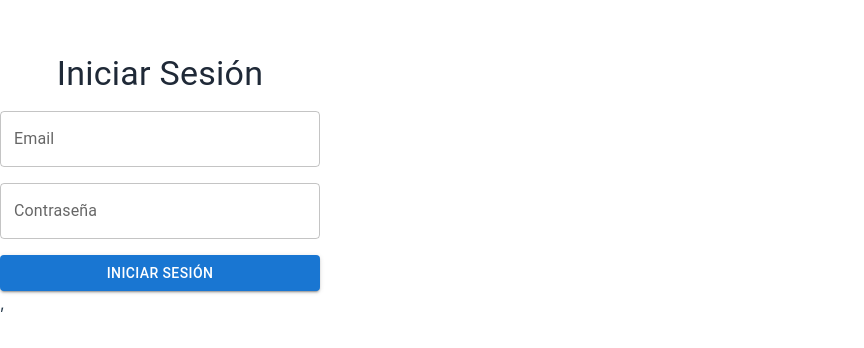
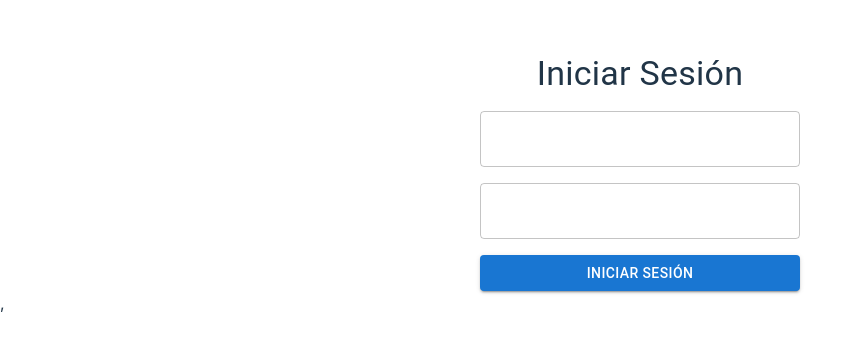
Before and after one commit to vogelnahuel/chess-front, a React (Vite) app: page /login in a window 1280 px wide. Shown: the part 216-564 px from the top of the page, without its empty margins (0-864 px from the left). Built offline with nearby package versions, Linux system fonts and the light colour scheme.

Commit message:
diseñando login

```diff
--- a/src/index.css
+++ b/src/index.css
@@ -32,6 +32,7 @@ body {
   place-items: center;
   min-width: 320px;
   min-height: 100vh;
+  width: 100vw;
 }
 
 h1 {
--- a/src/pages/Login/Login.tsx
+++ b/src/pages/Login/Login.tsx
@@ -15,7 +15,9 @@ export const Login: React.FC<LoginFormProps> = ({ onSubmit, isSubmitting }) => {
   });
 
   return (
-    <>
+
+    <div style={{ width: '100vw', display: 'flex', alignItems: 'center', justifyContent: 'center' }}>
+
     <Formik
       initialValues={{ email: '', password: '' }}
       validationSchema={validationSchema}
@@ -23,7 +25,7 @@ export const Login: React.FC<LoginFormProps> = ({ onSubmit, isSubmitting }) => {
     >
       {({ handleSubmit, handleChange, values, errors, touched }) => (
         <Form onSubmit={handleSubmit} className="flex flex-col items-center space-y-4">
-          <Typography variant="h4" className="text-gray-800">
+          <Typography variant="h4" className="text-white-800">
             Iniciar Sesión
           </Typography>
           <Box className="w-80">
@@ -35,6 +37,21 @@ export const Login: React.FC<LoginFormProps> = ({ onSubmit, isSubmitting }) => {
               error={touched.email && Boolean(errors.email)}
               helperText={touched.email && errors.email}
               fullWidth
+              InputProps={{
+                sx: {
+                  color: 'white', // Color del texto
+                },
+              }}
+              InputLabelProps={{
+                sx: {
+                  color: 'white', // Color del label
+                },
+              }}
+              FormHelperTextProps={{
+                sx: {
+                  color: 'white', // Color del texto de ayuda
+                },
+              }}
             />
           </Box>
           <Box className="w-80">
@@ -47,6 +64,21 @@ export const Login: React.FC<LoginFormProps> = ({ onSubmit, isSubmitting }) => {
               error={touched.password && Boolean(errors.password)}
               helperText={touched.password && errors.password}
               fullWidth
+              InputProps={{
+                sx: {
+                  color: 'white', // Color del texto
+                },
+              }}
+              InputLabelProps={{
+                sx: {
+                  color: 'white', // Color del label
+                },
+              }}
+              FormHelperTextProps={{
+                sx: {
+                  color: 'white', // Color del texto de ayuda
+                },
+              }}
             />
           </Box>
           <Button
@@ -62,6 +94,6 @@ export const Login: React.FC<LoginFormProps> = ({ onSubmit, isSubmitting }) => {
       )}
     </Formik>
 
-</>
+</div>
   );
 };
```
